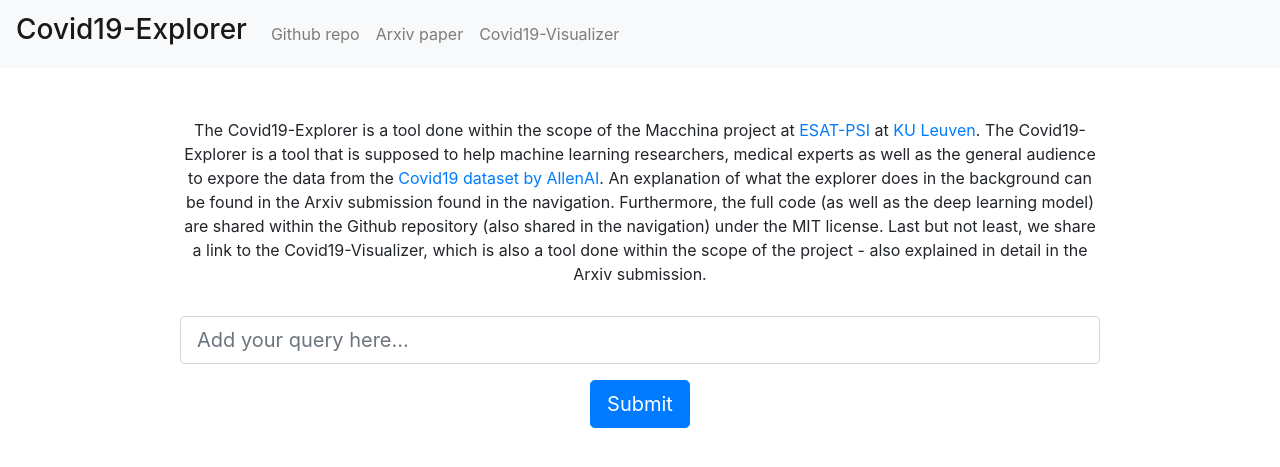
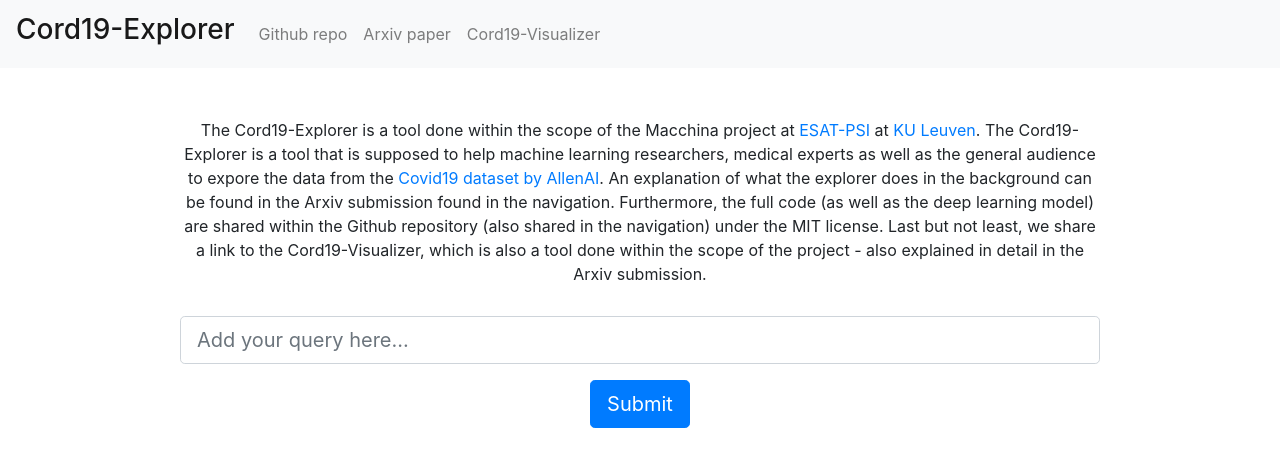
Before and after one commit to gorjanradevski/cord19-explorer, a Flask app: template app/templates/index.html in a window 1280 px wide. Shown: the top 467 px of the page. Run offline with Flask 2, Linux system fonts and the light colour scheme; the template is opened without the code that fills it: values that come from a table or form of the project are taken from there, others are empty; some libraries are stand-ins or nearby versions.

Commit message:
renamed to cord

```diff
--- a/app/templates/index.html
+++ b/app/templates/index.html
@@ -1,7 +1,7 @@
 <html>
 
 <head>
-    <title>Covid19-Explorer</title>
+    <title>Cord19-Explorer</title>
     <link rel="stylesheet" type="text/css" href="{{ url_for('static', filename='stylesheets/style.css')}}">
     <link rel="stylesheet" href="https://stackpath.bootstrapcdn.com/bootstrap/4.4.1/css/bootstrap.min.css"
         integrity="sha384-Vkoo8x4CGsO3+Hhxv8T/Q5PaXtkKtu6ug5TOeNV6gBiFeWPGFN9MuhOf23Q9Ifjh" crossorigin="anonymous">
@@ -18,8 +18,8 @@
 
 <body>
     <nav class="navbar navbar-expand-lg navbar-light bg-light">
-        <a class="navbar-brand" href="https://covid19-explorer.herokuapp.com/">
-            <h3>Covid19-Explorer</h3>
+        <a class="navbar-brand" href="https://cord19-explorer.herokuapp.com/">
+            <h3>Cord19-Explorer</h3>
         </a>
         <button class="navbar-toggler" type="button" data-toggle="collapse" data-target="#navbarSupportedContent"
             aria-controls="navbarSupportedContent" aria-expanded="false" aria-label="Toggle navigation">
@@ -29,15 +29,15 @@
         <div class="collapse navbar-collapse" id="navbarSupportedContent">
             <ul class="navbar-nav mr-auto">
                 <li class="nav-item">
-                    <a class="nav-link" href="https://github.com/gorjanradevski/covid19-explorer" target="_blank">Github
+                    <a class="nav-link" href="https://github.com/gorjanradevski/cord19-explorer" target="_blank">Github
                         repo</a>
                 </li>
                 <li class="nav-item">
                     <a class="nav-link" href="#" target="_blank">Arxiv paper</a>
                 </li>
                 <li class="nav-item">
-                    <a class="nav-link" href="https://github.com/gorjanradevski/covid19-visualizer"
-                        target="_blank">Covid19-Visualizer</a>
+                    <a class="nav-link" href="https://github.com/dusangrujicic/cord19-visualizer"
+                        target="_blank">Cord19-Visualizer</a>
                 </li>
 
             </ul>
@@ -47,11 +47,11 @@
     <div class="container main-content">
         <div class="row">
             <div class="col-md-10 offset-md-1">
-                <p class="main-text text-center">The Covid19-Explorer is a tool done within the
+                <p class="main-text text-center">The Cord19-Explorer is a tool done within the
                     scope of the Macchina project at <a href="https://www.esat.kuleuven.be/psi"
                         target="_blank">ESAT-PSI</a> at <a href="https://www.kuleuven.be/kuleuven/" target="_blank">KU
                         Leuven</a>. The
-                    Covid19-Explorer is a tool that is supposed to help machine learning researchers, medical
+                    Cord19-Explorer is a tool that is supposed to help machine learning researchers, medical
                     experts as well as the general audience to expore the data from
                     the <a href="https://www.kaggle.com/allen-institute-for-ai/CORD-19-research-challenge"
                         target="_blank">Covid19 dataset by AllenAI</a>. An explanation of what the explorer
@@ -59,7 +59,7 @@
                     the navigation. Furthermore, the full code (as well as the deep
                     learning model) are shared within the Github repository (also
                     shared in the navigation) under the MIT license. Last but not least,
-                    we share a link to the Covid19-Visualizer, which is also a tool done
+                    we share a link to the Cord19-Visualizer, which is also a tool done
                     within the scope of the project - also explained in detail in the
                     Arxiv submission.
                 </p>
```
Also changed, not shown: README.md.
